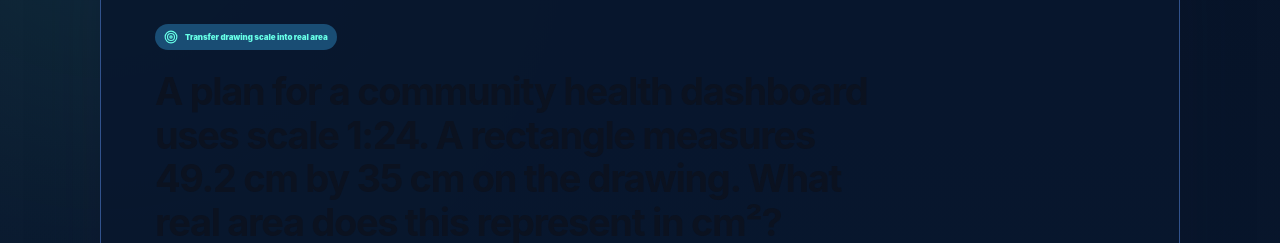
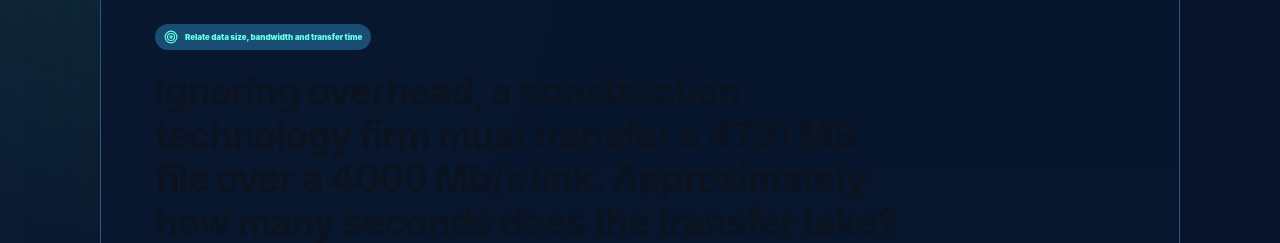
Before and after one commit to Eugene999B/SukuuNova, a Next.js app: page /learn/today in a window 1280 px wide. Shown: the part 709-952 px from the top of the page. Built offline with nearby package versions, Linux system fonts and the light colour scheme.

Commit message:
fix(learn): mix generated variants across wording context and formats

```diff
--- a/src/app/learn/intelligent-foundry.ts
+++ b/src/app/learn/intelligent-foundry.ts
@@ -90,15 +90,16 @@ function seedValue(seed: number) {
 }
 
 function variantIndex(template: SmartTemplate, seed: number, position: number) {
-  const blocks = Math.max(1, Math.floor(template.capacity / BLOCK_SIZE));
-  const block = (seedValue(seed) + hash(template.id)) % blocks;
-  // A large odd stride deliberately moves across several mixed-radix
-  // dimensions at once. Consecutive questions therefore vary wording,
-  // context, task direction and response format instead of changing only
-  // one number inside the same sentence frame.
-  const stride = 104_729 + (hash(`${template.id}:${seedValue(seed)}`) % 9_973);
-  const salt = hash(`${seedValue(seed)}:${template.id}:foundry`) % 999_983;
-  return (block * BLOCK_SIZE + salt + position * stride) % template.capacity;
+  // Mix two independent 32-bit hashes into a safe 53-bit integer. This is
+  // intentionally non-local: question N+1 should jump across the template's
+  // mixed-radix dimensions (numbers, scenario, wording, cognitive style and
+  // response format), rather than looking like question N with one digit
+  // changed. The result remains deterministic for testability and replay.
+  const key = `${template.id}:${seedValue(seed)}:${position}`;
+  const high = hash(`${key}:high`);
+  const low = hash(`${key}:low`) & 0x1fffff;
+  const mixed = high * 0x200000 + low;
+  return mixed % template.capacity;
 }
 
 function clampDifficulty(value: number): 1 | 2 | 3 | 4 | 5 {
```
